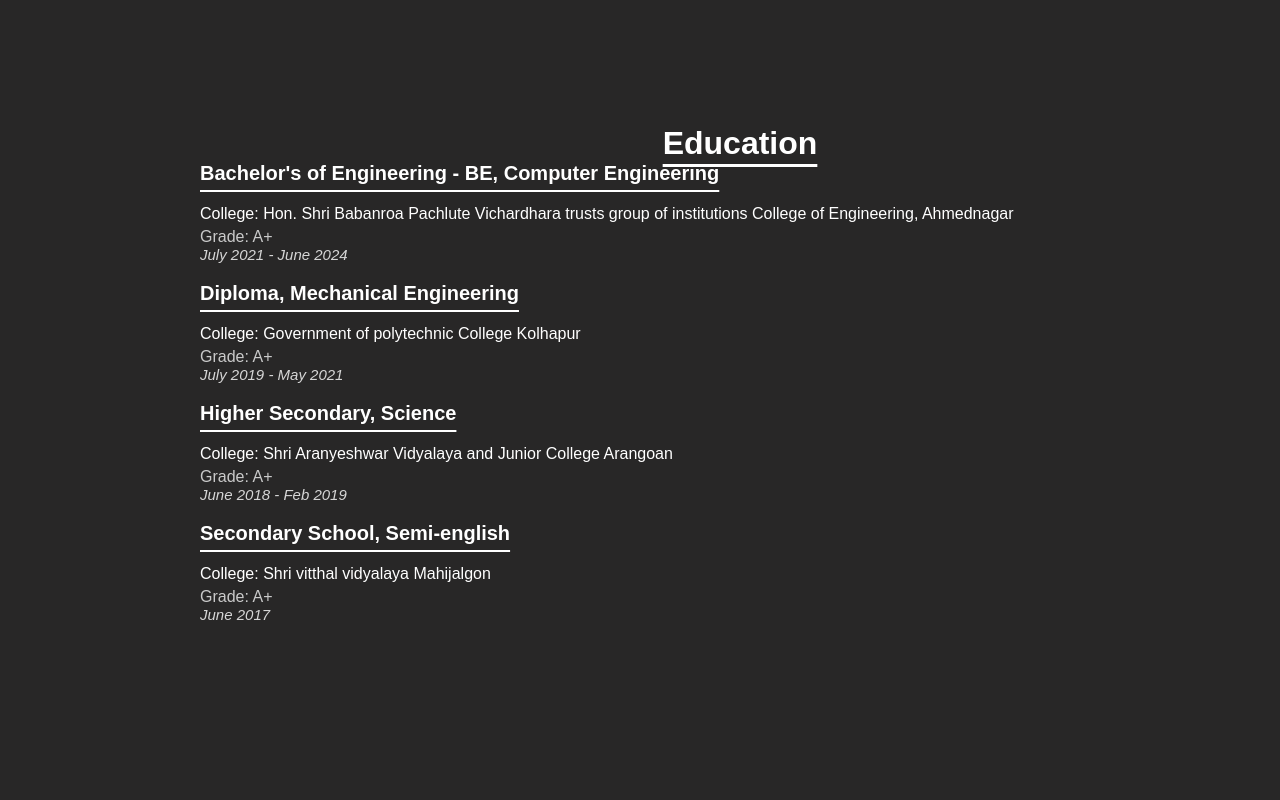
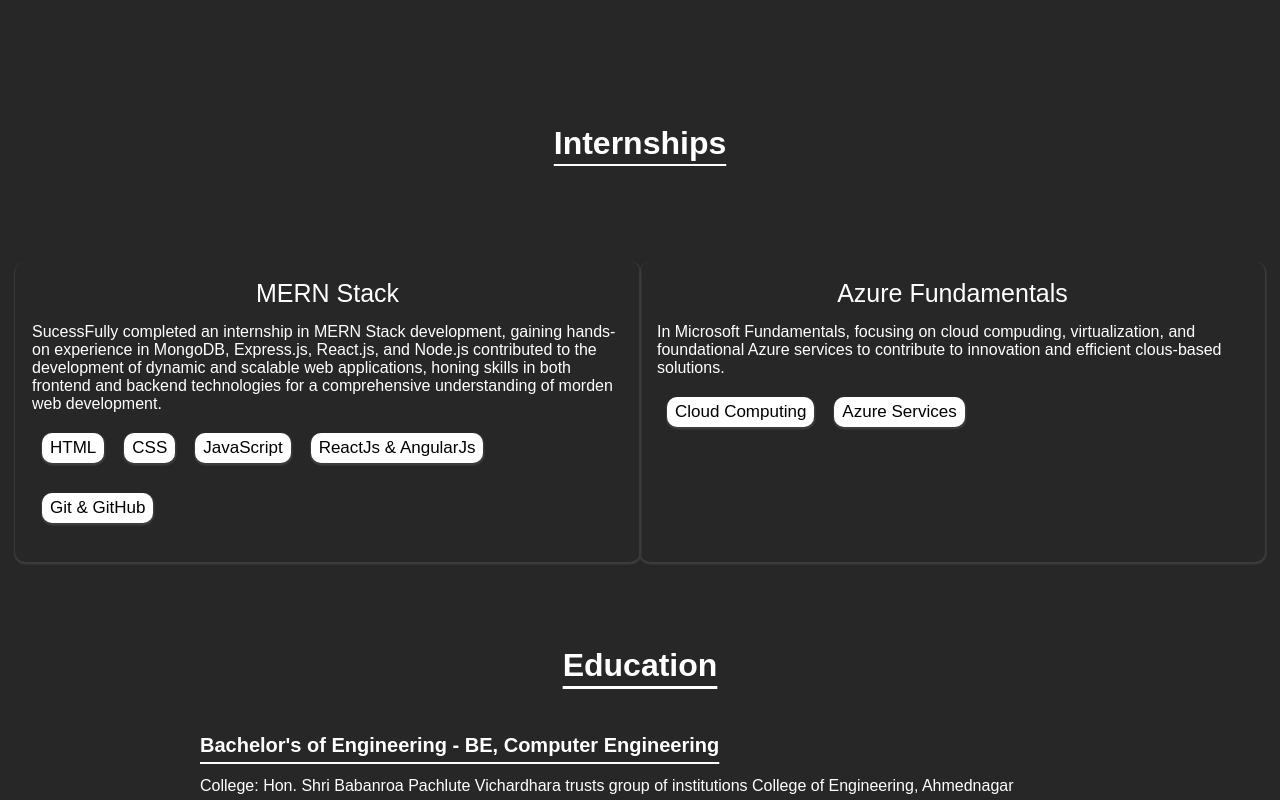
Before and after one commit to rajnandinitikkal/Portfolio, a React (Create React App) app: page /AboutMe in a window 1280 px wide. Shown: the part 1260-2060 px from the top of the page. Before the commit the page ends 1902 px from the top, so only its background shows below. Built offline with nearby package versions, Linux system fonts and the light colour scheme.

Commit message:
Add about

```diff
--- a/src/AboutUs/About.css
+++ b/src/AboutUs/About.css
@@ -38,6 +38,50 @@ section{
     text-underline-offset:10px;
     text-decoration-thickness: 3px;
     margin-bottom:50px;
+}
+#internshipHeading{
+    text-align: center;
+    text-decoration: underline;
+    text-underline-offset:10px;
+    text-decoration-thickness: 2px;
+    margin-bottom:50px;
+}
+.internDetails{
+    display: flex;
+    justify-content: space-around;
+    margin: 15px;
+}
+    .internCards{
+        box-shadow: 0.3px 1.2px 1.2px 1.2px rgb(62, 61, 61);
+        border: none;
+        border-radius: 10px;
+        height: 300px;
+        width: 650px;
+        margin-top: 50px;
+        padding: 17px;
+        margin-bottom: 70px;
+    }
+.mernstackbtn{
+background-color: white;
+margin: 10px;
+box-shadow: 0.3px 1.2px 1.2px 1.2px rgb(62, 61, 61);
+border: none;
+border-radius: 10px;
+padding:5px  8px;
+font-family: Arial, Helvetica, sans-serif;
+font-size: 17px;
+margin-top: 20px;
+cursor: pointer;
+}
+#mernstack{
+    text-align: center;
+    margin-bottom: 15px;
+    font-size: 25px;
+}
+#AzureFundamentals{
+    text-align: center;
+    margin-bottom: 15px;
+    font-size: 25px;
 }
 .bar {
     font-size: 23px;
@@ -294,10 +338,10 @@ position: relative;
     text-decoration: underline;
     text-underline-offset: 10px;
     text-decoration-thickness: 3px;
-    margin-bottom: 50qw;
+    margin-bottom: 50px;
     color: white;
 }
-.educationBox{
+.educations{
     margin-left: 200px;
 }
 .Subeduhead{
--- a/src/AboutUs/AboutMe.js
+++ b/src/AboutUs/AboutMe.js
@@ -109,6 +109,29 @@ function AboutMe() {
         </section>
       </div>
 
+      <div>
+        <h1 id="internshipHeading">Internships</h1>
+
+        <div class="internDetails">
+          <div class="internCards">
+            <p id="mernstack">MERN Stack</p>
+            SucessFully completed an internship in MERN Stack development, gaining hands-on experience in MongoDB, Express.js, React.js, and Node.js contributed to the development of dynamic and scalable web applications, honing skills in both frontend and backend technologies for a comprehensive understanding of morden web development.<br></br>
+            <button class="mernstackbtn">HTML</button>
+            <button class="mernstackbtn">CSS</button>
+            <button class="mernstackbtn">JavaScript</button>
+            <button class="mernstackbtn">ReactJs & AngularJs</button>
+            <button class="mernstackbtn">Git & GitHub</button>
+          </div>
+
+          <div class="internCards">
+          <p id="AzureFundamentals">Azure Fundamentals</p>
+            In Microsoft Fundamentals, focusing on cloud compuding, virtualization, and foundational Azure services to contribute to innovation and efficient clous-based solutions.<br></br>
+            <button class="mernstackbtn">Cloud Computing</button>
+            <button class="mernstackbtn">Azure Services</button>
+          </div>
+        </div>
+      </div>
+
       <div class="educationBox">
         <h1 class="eduhead">Education</h1>
         <div>
--- a/src/Project/Project.js
+++ b/src/Project/Project.js
@@ -60,10 +60,6 @@ function Project() {
         <img src={DigiClock} alt="DigiClock" id='miniimg'/>
         </div>
 
-        {/* <div class="miniProjectCards">
-        <img src={TrafficLight} alt="TrafficLight" id='miniimg'/>
-        </div> */}
-
         <div class="miniProjectCards">
         <img src={Calculator} alt="Calculator" id='miniimg'/>
         </div>
```
